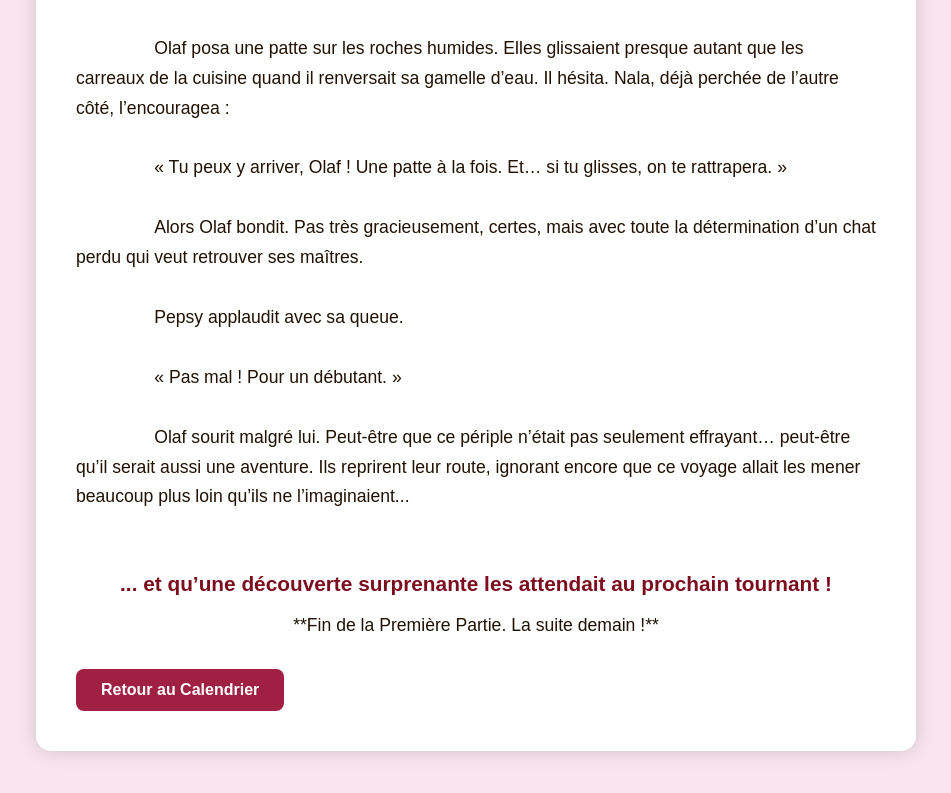
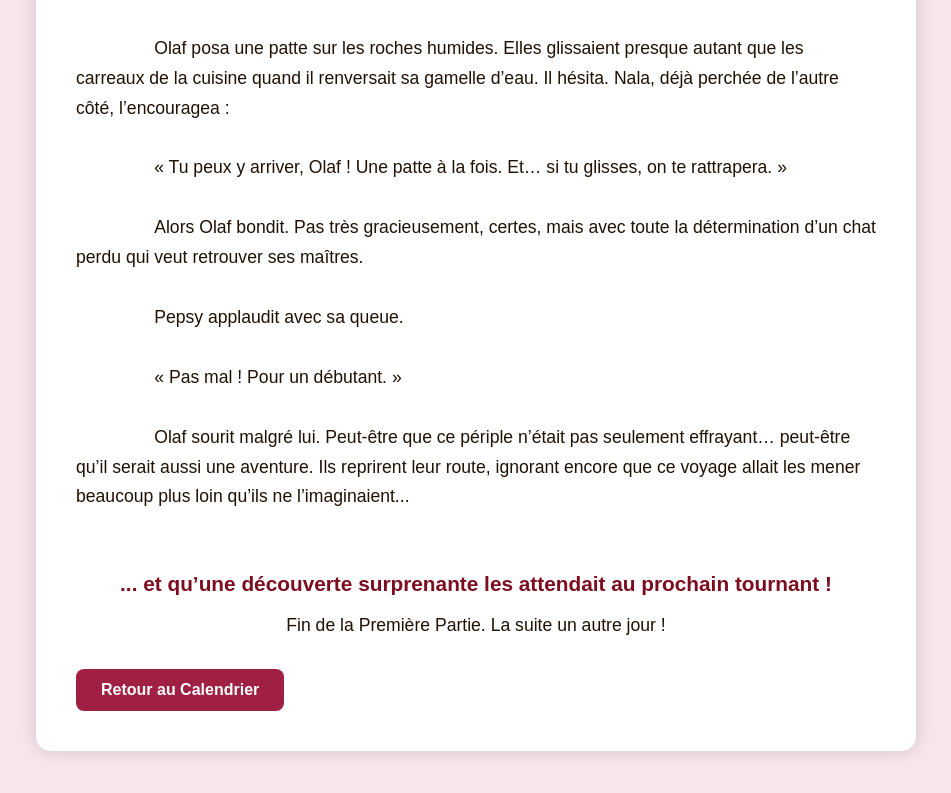
Before and after one commit to edhondt/calendar, a plain HTML site: page days/day12.html in a window 1280 px wide. Shown: the part 1924-2717 px from the top of the page, without its empty margins (164-1115 px from the left). Drawn offline with Linux system fonts and the light colour scheme.

Commit message:
Update ending message in day12.html

```diff
--- a/days/day12.html
+++ b/days/day12.html
@@ -110,7 +110,7 @@
                 ... et qu’une découverte surprenante les attendait au prochain tournant !
             </div>
 
-            <p style="text-align: center; margin-top: 15px;">**Fin de la Première Partie. La suite demain !**</p>
+            <p style="text-align: center; margin-top: 15px;">Fin de la Première Partie. La suite un autre jour !</p>
 
             <div class="back-button">
                 <a href="../index.html">Retour au Calendrier</a>
```
